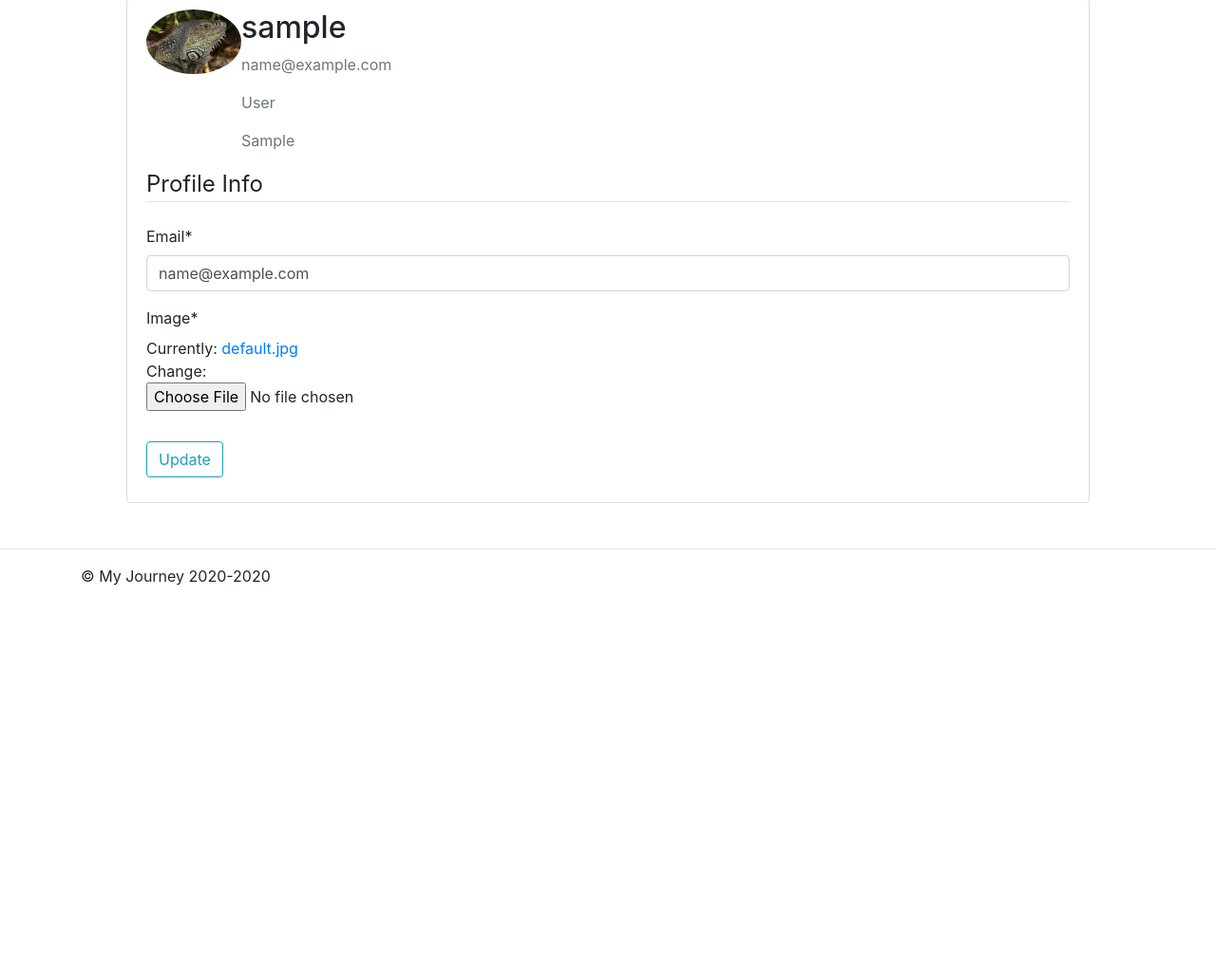
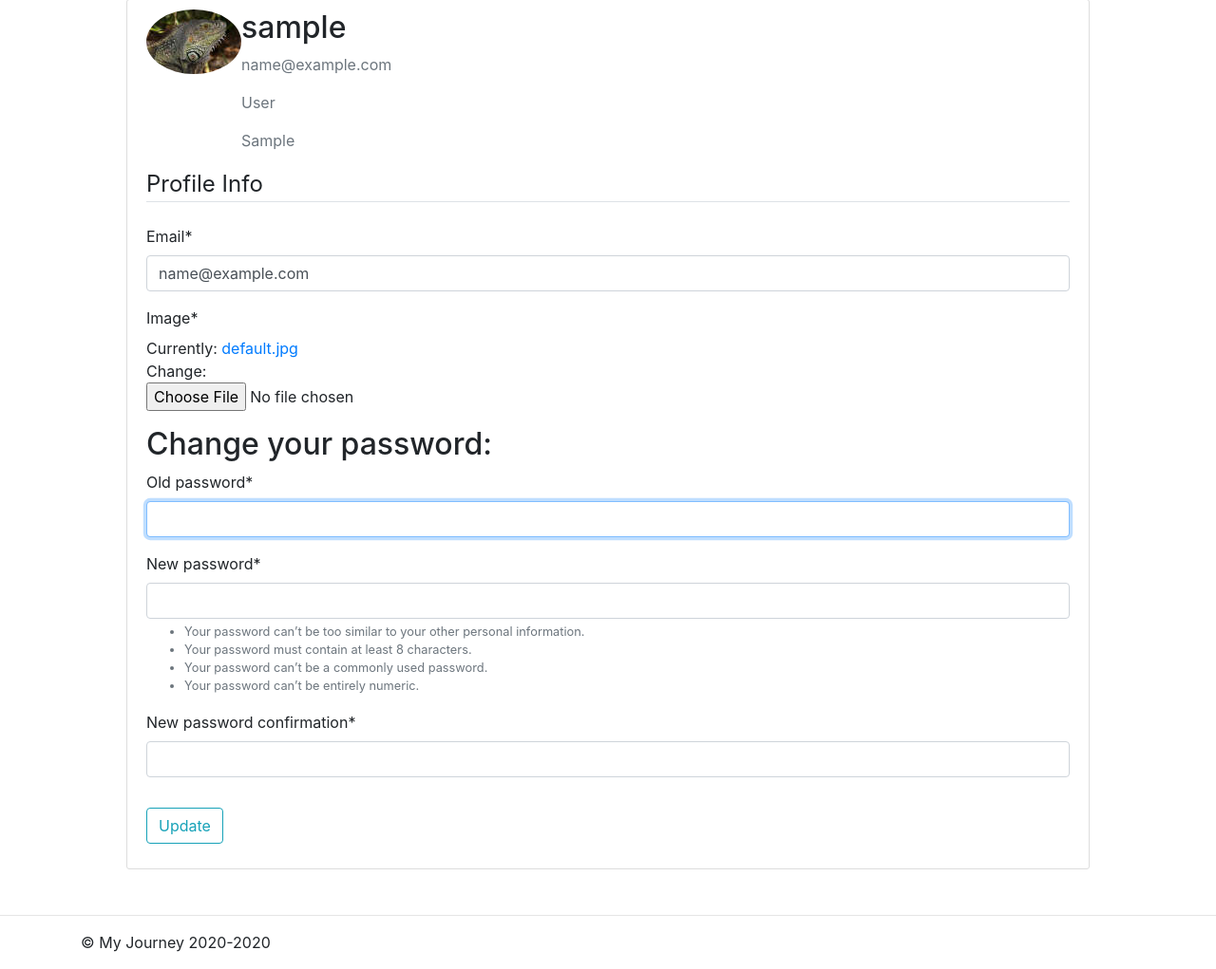
Before and after one commit to enricoDec/JourneyMap, a Django app: page /profile/ in a window 1280 px wide. Shown: the part 105-1126 px from the top of the page at 95% size. Before the commit the page ends 722 px from the top, so only its background shows below. Run offline with Django 3.2, Linux system fonts and the light colour scheme; the visitor is signed in with stand-in values (Sample User, id 1); some libraries are stand-ins or nearby versions.

Commit message:
add user change password

```diff
--- a/Users/templates/Users/profile.html
+++ b/Users/templates/Users/profile.html
@@ -21,6 +21,8 @@
                 <legend class="border-bottom mb-4">{% trans 'Profile Info' %}</legend>
                 {{ user_form|crispy }}
                 {{ profile_form|crispy }}
+                <h2>{% trans 'Change your password: ' %}</h2>
+                {{ password_form|crispy }}
             </fieldset>
             <div class="form-group">
                 <button class="btn btn-outline-info" type="submit">{% trans 'Update' %}</button>
--- a/Users/views.py
+++ b/Users/views.py
@@ -1,8 +1,11 @@
+from django.contrib import messages
+from django.contrib.auth import update_session_auth_hash
+from django.contrib.auth.decorators import login_required
+from django.contrib.auth.forms import PasswordChangeForm
 from django.shortcuts import render, redirect
 from django.utils.translation import gettext as _
-from django.contrib import messages
+
 from .forms import UserRegister, UserUpdateForm, ProfileUpdateForm
-from django.contrib.auth.decorators import login_required
 
 
 def sign_up(request):
@@ -24,24 +27,49 @@ def sign_up(request):
 
 
 @login_required
+def change_password(request):
+    if request.method == 'POST':
+        form = PasswordChangeForm(request.user, request.POST)
+        if form.is_valid():
+            user = form.save()
+            update_session_auth_hash(request, user)  # Important!
+            messages.success(request, 'Your password was successfully updated!')
+            return redirect('change_password')
+        else:
+            messages.error(request, 'Please correct the error below.')
+    else:
+        form = PasswordChangeForm(request.user)
+    return render(request, 'Users/profile.html', {
+        'form': form
+    })
+
+
+@login_required
 def profile(request):
     if request.method == 'POST':
         user_form = UserUpdateForm(request.POST, instance=request.user)
         profile_form = ProfileUpdateForm(request.POST, request.FILES,
                                          instance=request.user.profile)
-        if user_form.is_valid() and profile_form.is_valid():
+        password_form = PasswordChangeForm(request.user, request.POST)
+        if user_form.is_valid() and profile_form.is_valid() and password_form.is_valid():
             user_form.save()
             profile_form.save()
+            user = password_form.save()
+            update_session_auth_hash(request, user)
             messages.success(request, _(f'Account information Updated!'))
             return redirect('profile')
+        else:
+            messages.error(request, 'Please correct the error below.')
+    else:
 
-    else:
         user_form = UserUpdateForm(instance=request.user)
         profile_form = ProfileUpdateForm(instance=request.user.profile)
+        password_form = PasswordChangeForm(request.user)
 
     context = {
         'title': _('Profile'),
         'user_form': user_form,
         'profile_form': profile_form,
+        'password_form': password_form,
     }
     return render(request, 'Users/profile.html', context)
```
